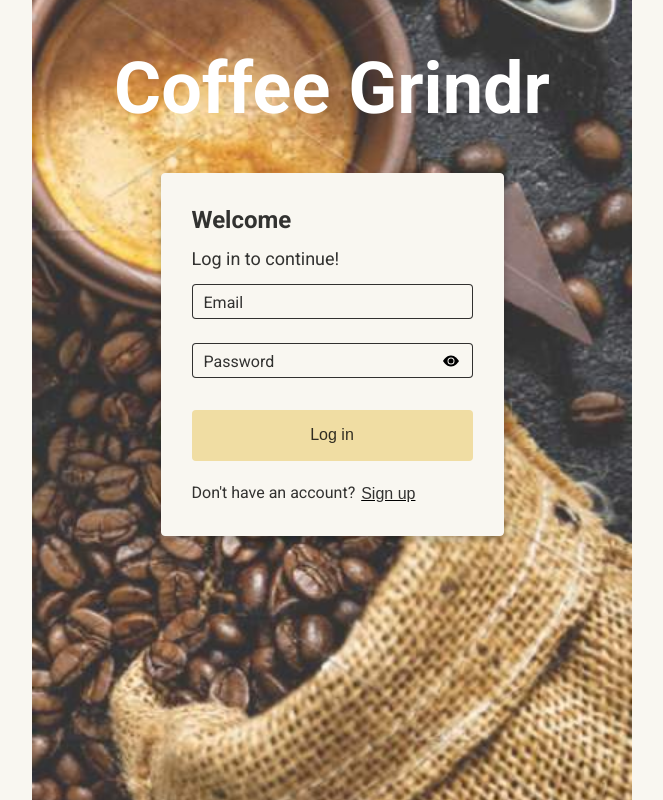
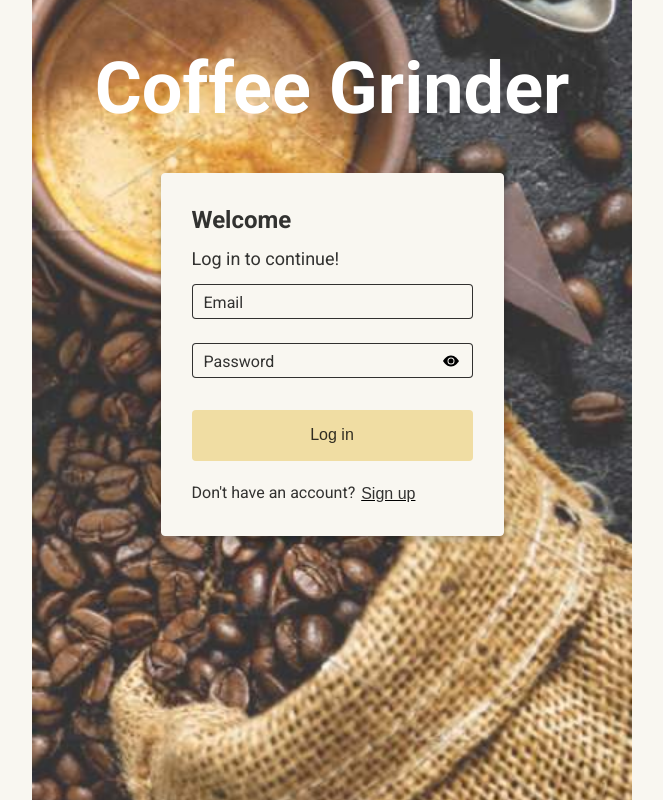
Before and after one commit to sophialittlejohn/coffee-grinder-frontend, a Next.js app: page /login in a window 1280 px wide. Shown: the whole page, without its empty margins (308-971 px from the left). Built offline with nearby package versions, Linux system fonts and the light colour scheme.

Commit message:
Improve error message in login form

```diff
--- a/src/components/Login/index.tsx
+++ b/src/components/Login/index.tsx
@@ -1,18 +1,19 @@
-import { useMutation } from "@apollo/client";
-import { useRouter } from "next/router";
-import { setCookie } from "nookies";
+import { EyeFill, EyeSlashFill } from "react-bootstrap-icons";
+import { H1, H2 } from "../../elements/Heading";
+import { LOGIN_MUTATION, SIGNUP_MUTATION } from "./mutations";
 import React, { useEffect, useState } from "react";
-import styled from "styled-components";
-import { Text } from "../../elements/Text";
+
 import { Button } from "../../elements/Button";
-import { H1, H2 } from "../../elements/Heading";
+import { COLORS } from "../../materials/colors";
 import { Inline } from "../../layout/Inline";
 import { Input } from "../../elements/Input";
 import { Stack } from "../../layout/Stack";
+import { Text } from "../../elements/Text";
+import { setCookie } from "nookies";
+import styled from "styled-components";
+import { useMutation } from "@apollo/client";
+import { useRouter } from "next/router";
 import { useUserContext } from "../../lib/userContext";
-import { COLORS } from "../../materials/colors";
-import { LOGIN_MUTATION, SIGNUP_MUTATION } from "./mutations";
-import { EyeFill, EyeSlashFill } from "react-bootstrap-icons";
 
 const StyledFormContainer = styled(Stack)`
   margin: 0 auto;
@@ -83,7 +84,7 @@ export const Login: React.FC = () => {
   return (
     <Stack alignItems="center" marginOnLastChild styles={{ padding: "0 16px" }}>
       <H1 color="white" size="72px">
-        Coffee Grindr
+        Coffee Grinder
       </H1>
       <form>
         <StyledFormContainer gap="8px">
@@ -97,7 +98,7 @@ export const Login: React.FC = () => {
               value={email}
               onChange={(value) => setEmail(value as string)}
               type="text"
-              errorMessage={errorLogin?.message || errorSignup?.message}
+              errorMessage={errorLogin?.message || errorSignup?.message ? 'Something went wrong' : ''}
               styles={{
                 background: COLORS.lightYellow,
               }}
@@ -108,7 +109,7 @@ export const Login: React.FC = () => {
               onChange={(value) => setPassword(value as string)}
               type={showPassword ? "text" : "password"}
               styles={{ background: COLORS.lightYellow }}
-              errorMessage={errorLogin?.message || errorSignup?.message}
+              errorMessage={errorLogin?.message || errorSignup?.message ? 'Something went wrong' : ''}
               endIcon={
                 <Button
                   tabIndex={-1}
```
